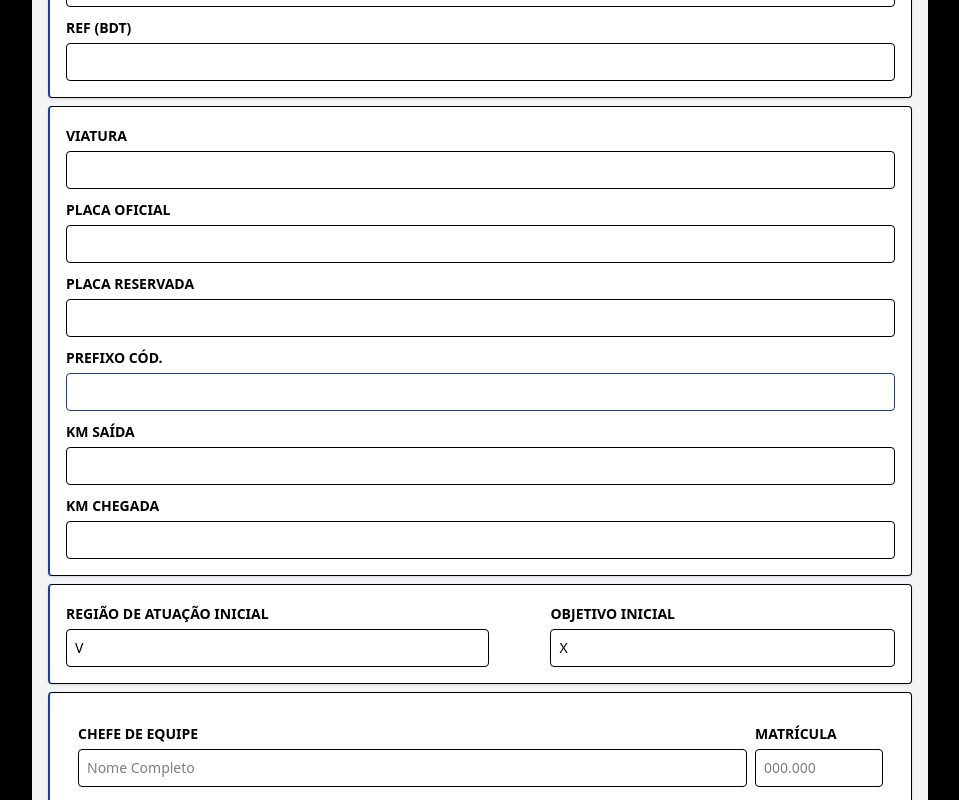
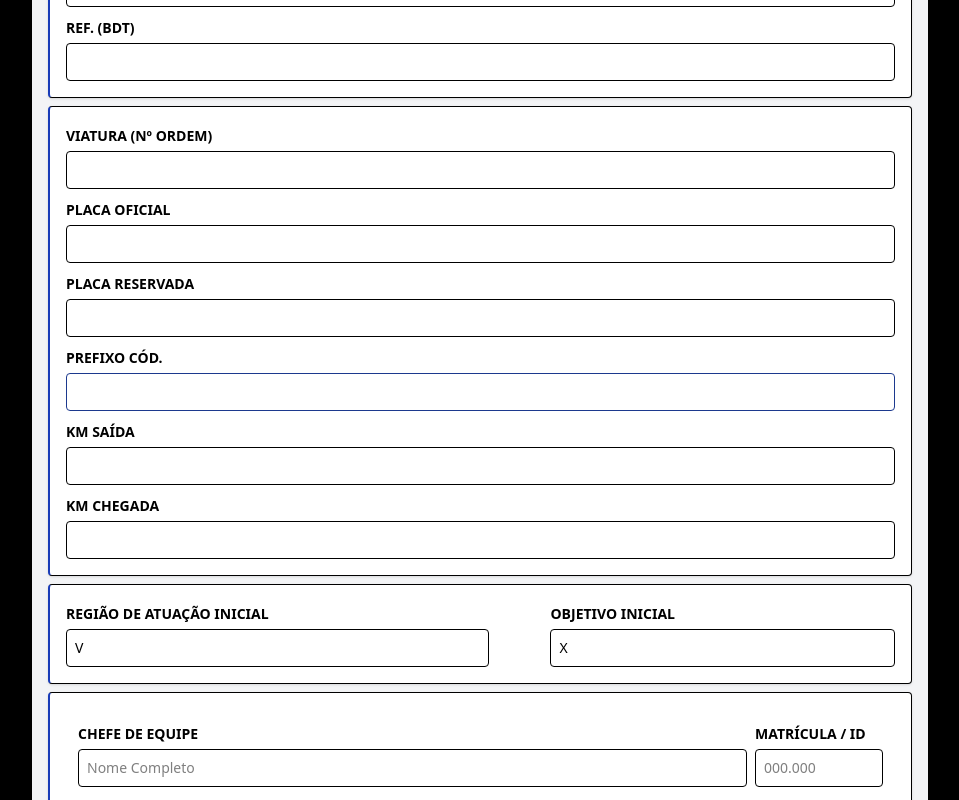
Before and after one commit to dustein/core-bmp, a React (Vite) app: page / in a window 1280 px wide. Shown: the part 580-1380 px from the top of the page, without its empty margins (160-1119 px from the left). Built offline with nearby package versions, Linux system fonts and the light colour scheme.

Commit message:
modal layout

```diff
--- a/src/FormStart.tsx
+++ b/src/FormStart.tsx
@@ -116,7 +116,7 @@ export function FormStart({ onPreview, dadosIniciais }: FormStartProps) {
             )}
           </div>
           <div className="w-full">
-            <Label htmlFor="referencia">Ref (BDT)</Label>
+            <Label htmlFor="referencia">Ref. (BDT)</Label>
             <input {...register("referencia")} className="w-full border p-2 rounded mt-1 text-[0.65rem] md:text-sm" inputMode="numeric" />
             {errors.referencia && (
                 <p className="text-red-600 text-sm font-bold italic">{errors.referencia.message}</p>
@@ -127,7 +127,7 @@ export function FormStart({ onPreview, dadosIniciais }: FormStartProps) {
         {/* SEÇÃO 3: VIATURA E KM */}
         <div className="flex justify-between flex-wrap gap-2 m-0 my-2 bg-white p-4 rounded border shadow-sm border-l-2 border-l-blue-800">
           <div className="w-full">
-            <Label htmlFor="viatura">Viatura</Label>
+            <Label htmlFor="viatura">Viatura (Nº Ordem)</Label>
             <input
               {...register("viatura")}
               list="lista-viaturas" // Conecta ao datalist abaixo
@@ -237,9 +237,8 @@ export function FormStart({ onPreview, dadosIniciais }: FormStartProps) {
                   )}
                 </div>
 
-                {/* 'w-full' no celular garante que o input ocupe a largura total; 'md:w-28' fixa o tamanho no PC */}
                 <div className="w-full md:w-32">
-                  <Label className="text-xs md:text-sm font-bold uppercase">Matrícula</Label>
+                  <Label className="text-xs md:text-sm font-bold uppercase">Matrícula / ID</Label>
                   <input
                     {...register(`equipe.${index}.mat` as const)}
                     inputMode="numeric"
--- a/src/components/ModalSharePDF.tsx
+++ b/src/components/ModalSharePDF.tsx
@@ -1,3 +1,85 @@
+// import { useState } from 'react';
+// import { gerarPDFOficial } from '../services/pdfService';
+// import type { FormData } from '../assets/formSchema';
+
+// interface Props {
+//   dados: FormData;
+//   onClose: () => void;
+// }
+
+// export function ModalEnviarEmail({ dados, onClose }: Props) {
+//   const [loading, setLoading] = useState(false);
+
+//   // A função deve estar declarada EXATAMENTE aqui, dentro do componente
+//   const handleCompartilhar = async () => {
+//     setLoading(true);
+//     try {
+//       const doc = await gerarPDFOficial(dados);
+//       const pdfBlob = doc.output('blob');
+//       const arquivo = new File([pdfBlob], `BMP_${dados.missaoNumero}.pdf`, { type: 'application/pdf' });
+
+//       // O Compartilhamento nativo requer HTTPS ou Localhost
+//       if (navigator.canShare && navigator.canShare({ files: [arquivo] })) {
+//         await navigator.share({
+//           files: [arquivo],
+//           title: `BMP ${dados.missaoNumero}`,
+//         });
+//       } else {
+//         // Fallback: faz o download direto se não houver suporte ao Share API
+//         doc.save(`BMP_${dados.missaoNumero}.pdf`);
+//       }
+//       onClose();
+//     } catch (error) {
+//       console.error(error);
+//       alert("Erro ao processar o PDF oficial.");
+//     } finally {
+//       setLoading(false);
+//     }
+//   };
+
+//   return (
+//     <div className="fixed inset-0 bg-black/80 backdrop-blur-sm flex items-center justify-center z-100 p-4">
+//       {/* max-w-[95%] e overflow-y-auto garantem que o modal caiba e role em celulares pequenos */}
+//       <div className="bg-white rounded-2xl p-6 w-full max-w-sm border-t-8 border-blue-900 shadow-2xl flex flex-col gap-4 overflow-y-auto max-h-[90vh]">
+
+//         <div className="flex flex-col items-center text-center">
+//           <div className="bg-blue-50 p-4 rounded-full mb-4">
+//             <span className="text-3xl text-blue-900">📄</span>
+//           </div>
+//           <h2 className="text-xl font-black text-gray-800 tracking-tight">
+//             Finalização BMP Oficial
+//           </h2>
+//           <p className="text-xs text-gray-500 mt-2 leading-relaxed">
+//             O PDF será gerado com nome de arquivo <strong>{`BMP_${dados.missaoNumero}.pdf`}</strong>, e você poderá enviar através de seu e-mail ou WhatsApp para o computador com impressora conectada.
+//           </p>
+//         </div>
+
+//         <div className="flex flex-col gap-2 mt-4">
+//           <button
+//             onClick={handleCompartilhar}
+//             disabled={loading}
+//             className="w-full bg-blue-900 hover:bg-blue-800 text-white py-4 rounded-xl font-bold uppercase tracking-widest text-sm shadow-lg active:scale-95 transition-all disabled:bg-gray-400"
+//           >
+//             {loading ? (
+//               <span className="flex items-center justify-center gap-2">
+//                 <div className="w-4 h-4 border-2 border-white/30 border-t-white rounded-full animate-spin" />
+//                 PROCESSANDO...
+//               </span>
+//             ) : "Gerar PDF"}
+//           </button>
+
+//           <button
+//             onClick={onClose}
+//             className="w-full py-3 text-gray-400 text-xs font-bold uppercase hover:text-red-600 transition-colors"
+//           >
+//             ← Voltar
+//           </button>
+//         </div>
+//       </div>
+//     </div>
+//   );
+// }
+
 import { useState } from 'react';
 import { gerarPDFOficial } from '../services/pdfService';
 import type { FormData } from '../assets/formSchema';
@@ -10,7 +92,6 @@ interface Props {
 export function ModalEnviarEmail({ dados, onClose }: Props) {
   const [loading, setLoading] = useState(false);
 
-  // A função deve estar declarada EXATAMENTE aqui, dentro do componente
   const handleCompartilhar = async () => {
     setLoading(true);
     try {
@@ -18,14 +99,12 @@ export function ModalEnviarEmail({ dados, onClose }: Props) {
       const pdfBlob = doc.output('blob');
       const arquivo = new File([pdfBlob], `BMP_${dados.missaoNumero}.pdf`, { type: 'application/pdf' });
 
-      // O Compartilhamento nativo requer HTTPS ou Localhost
       if (navigator.canShare && navigator.canShare({ files: [arquivo] })) {
         await navigator.share({
           files: [arquivo],
           title: `BMP ${dados.missaoNumero}`,
         });
       } else {
-        // Fallback: faz o download direto se não houver suporte ao Share API
         doc.save(`BMP_${dados.missaoNumero}.pdf`);
       }
       onClose();
@@ -38,19 +117,27 @@ export function ModalEnviarEmail({ dados, onClose }: Props) {
   };
 
   return (
-    <div className="fixed inset-0 bg-black/80 backdrop-blur-sm flex items-center justify-center z-100 p-4">
-      {/* max-w-[95%] e overflow-y-auto garantem que o modal caiba e role em celulares pequenos */}
-      <div className="bg-white rounded-2xl p-6 w-full max-w-sm border-t-8 border-blue-900 shadow-2xl flex flex-col gap-4 overflow-y-auto max-h-[90vh]">
+    /** * CORREÇÃO PRINCIPAL:
+     * - fixed inset-0: Garante que o fundo ocupe 100% da janela visível.
+     * - z-[9999]: Força o modal a ficar acima da escala do documento A4.
+     * - overflow-hidden: Impede scroll lateral indesejado enquanto o modal está aberto.
+     */
+    <div className="fixed inset-0 bg-black/80 backdrop-blur-sm flex items-center justify-center z-[9999] p-4 overflow-hidden">
+
+      {/* max-w-[calc(100vw-2rem)]: Limita a largura ao tamanho real da tela do celular,
+          mesmo que o fundo (A4) seja maior.
+      */}
+      <div className="bg-white rounded-2xl p-6 w-full max-w-sm border-t-8 border-blue-900 shadow-2xl flex flex-col gap-4 overflow-y-auto max-h-[90vh] relative">
 
         <div className="flex flex-col items-center text-center">
           <div className="bg-blue-50 p-4 rounded-full mb-4">
             <span className="text-3xl text-blue-900">📄</span>
           </div>
-          <h2 className="text-xl font-black text-gray-800 tracking-tight">
+          <h2 className="text-xl font-black text-gray-800 tracking-tight uppercase">
             Finalização BMP Oficial
           </h2>
           <p className="text-xs text-gray-500 mt-2 leading-relaxed">
-            O PDF será gerado com nome de arquivo <strong>{`BMP_${dados.missaoNumero}.pdf`}</strong>, e você poderá enviar através de seu e-mail ou WhatsApp para o computador com impressora conectada.
+            O PDF será gerado como <strong>{`BMP_${dados.missaoNumero}.pdf`}</strong>. No mobile, use o compartilhamento para enviar via WhatsApp ou E-mail.
           </p>
         </div>
 
@@ -65,7 +152,7 @@ export function ModalEnviarEmail({ dados, onClose }: Props) {
                 <div className="w-4 h-4 border-2 border-white/30 border-t-white rounded-full animate-spin" />
                 PROCESSANDO...
               </span>
-            ) : "Gerar PDF"}
+            ) : "Gerar e Compartilhar"}
           </button>
 
           <button
```
